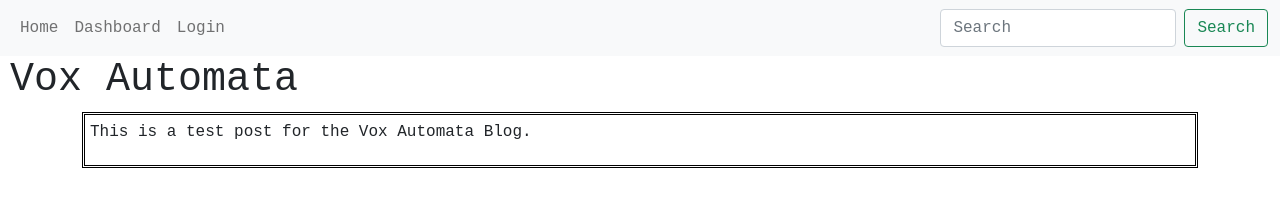
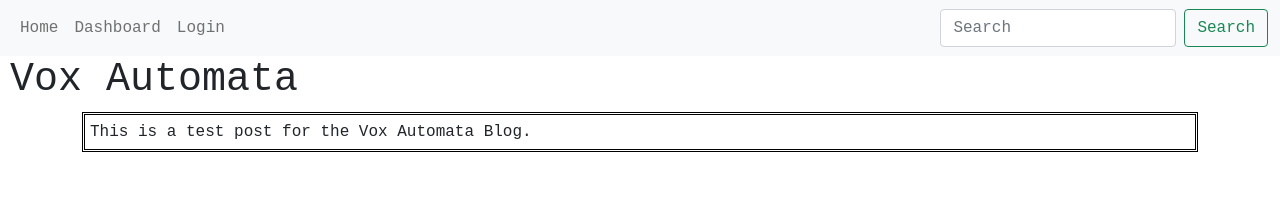
Before and after one commit to alraune-belladonna/voxAutomata, a website: page index/index.html in a window 1280 px wide. Drawn offline with nearby package versions, Linux system fonts and the light colour scheme; a web font is replaced by a local one.

Commit message:
test post

```diff
--- a/index/index.html
+++ b/index/index.html
@@ -41,9 +41,9 @@
   <header>
     <h1 class="headerSetting">Vox Automata</h1>
   </header>
-  <div class="container">
+  <div class="container" id="postSection">
     <section class="postSettings">
-      <p>This is a test post for the Vox Automata Blog.</p>
+      This is a test post for the Vox Automata Blog.
     </section>
   </div>
   <script src="https://cdn.jsdelivr.net/npm/bootstrap@5.1.3/dist/js/bootstrap.bundle.min.js"
```
